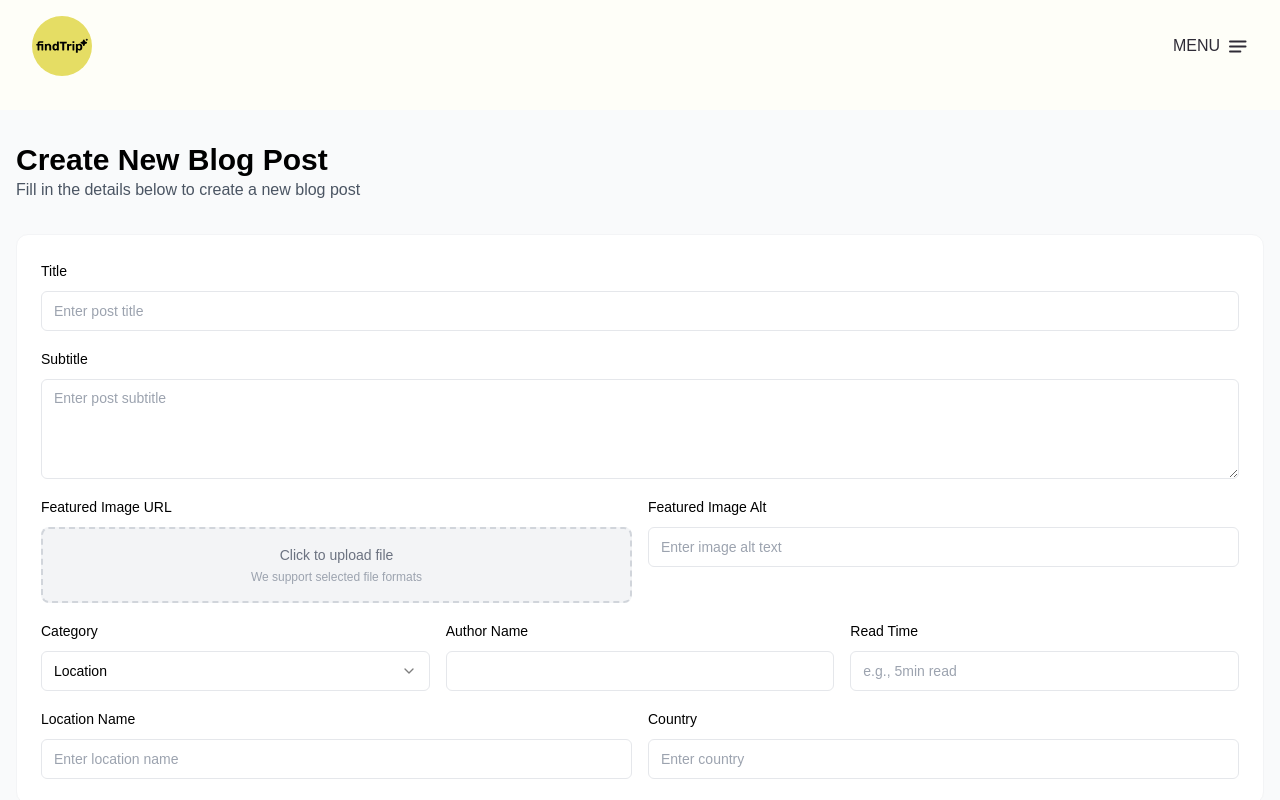
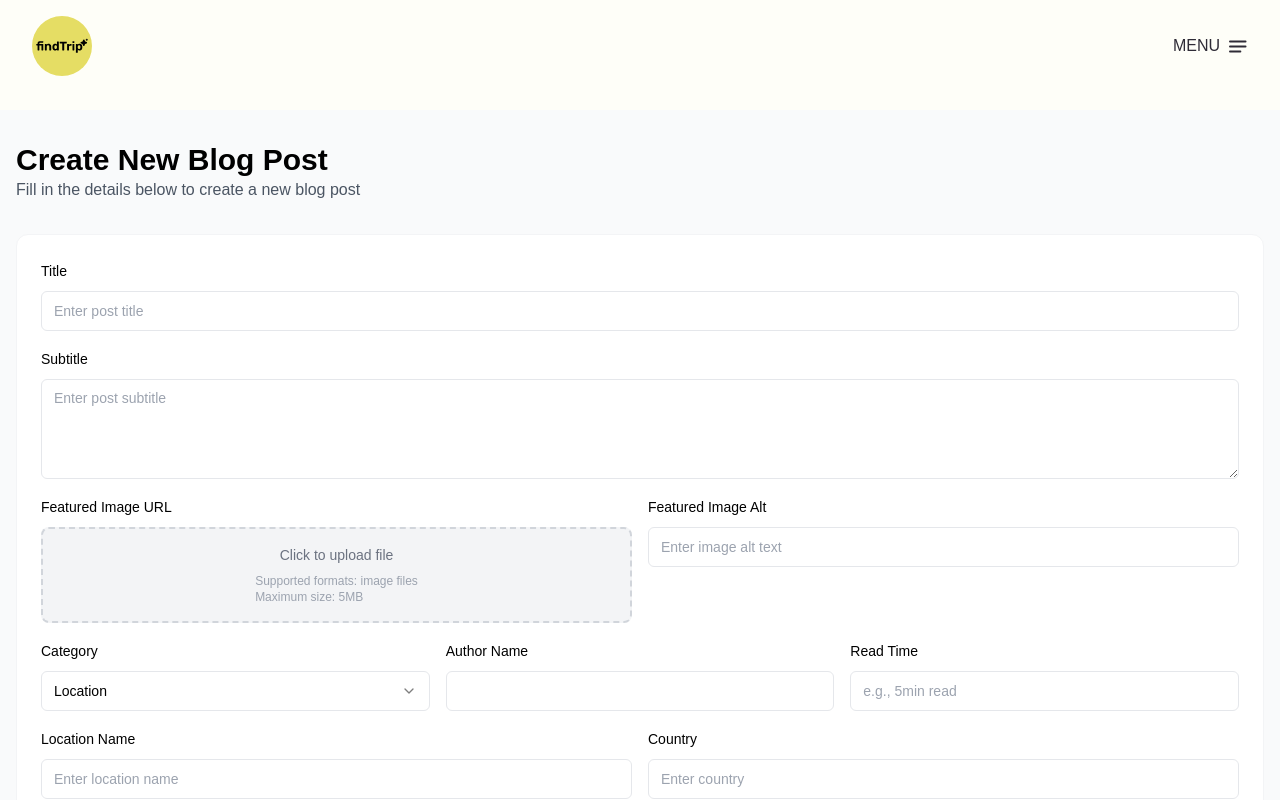
Before and after one commit to travel-planner-portal/travel-planner-nextjs, a Next.js app: page /admin/create-post in a window 1280 px wide. Built offline with nearby package versions, Linux system fonts and the light colour scheme; a web font is replaced by a local one.

Commit message:
small fix

```diff
--- a/src/components/admin/CreatePostForm.js
+++ b/src/components/admin/CreatePostForm.js
@@ -215,10 +215,13 @@ export default function CreatePostForm() {
                     featuredImage: {
                       ...prev.featuredImage,
                       file: file,
-                      url: URL.createObjectURL(file)
+                      url: file ? URL.createObjectURL(file) : ""
                     }
                   }));
                 }}
+                accept="image/*"
+                maxSize={5}
+                required={true}
               />
             </div>
             <div className="space-y-2">
@@ -237,15 +240,16 @@ export default function CreatePostForm() {
             <div className="space-y-2">
               <label className="text-sm font-medium">Category</label>
               <Select
+                className="bg-white"
                 value={formData.category}
                 onValueChange={(value) =>
                   setFormData((prev) => ({ ...prev, category: value }))
                 }
               >
-                <SelectTrigger>
+                <SelectTrigger className="bg-white">
                   <SelectValue placeholder="Select category" />
                 </SelectTrigger>
-                <SelectContent>
+                <SelectContent className="bg-white">
                   <SelectItem value="LOCATION">Location</SelectItem>
                   <SelectItem value="FEATURED">Featured</SelectItem>
                   <SelectItem value="INSIGHT">Insight</SelectItem>
@@ -366,10 +370,13 @@ export default function CreatePostForm() {
                     onFileSelect={(file) => {
                       handleSectionChange(index, 'image', {
                         file: file,
-                        url: URL.createObjectURL(file),
+                        url: file ? URL.createObjectURL(file) : "",
                         alt: section.image.alt
                       });
                     }}
+                    accept="image/*"
+                    maxSize={5}
+                    required={true}
                   />
                 </div>
                 <div className="space-y-2">
--- a/src/components/global/FileUploader/index.jsx
+++ b/src/components/global/FileUploader/index.jsx
@@ -1,42 +1,111 @@
 "use client"
 import React, { useState } from "react";
+import { AlertCircle } from "lucide-react";
 
-const FileUploader = ({ value, onFileSelect, accept = "" }) => {
+const FileUploader = ({
+    value,
+    onFileSelect,
+    accept = "image/*",
+    maxSize = 5, // max size in MB
+    required = false
+}) => {
     const [selectedFileName, setSelectedFileName] = useState("");
+    const [error, setError] = useState("");
     const uniqueId = `file-upload-${Math.random().toString(36).substr(2, 9)}`;
+
+    const validateFile = (file) => {
+        // Reset error
+        setError("");
+
+        // Check if file exists when required
+        if (!file && required) {
+            setError("Please select a file");
+            return false;
+        }
+
+        if (!file) return true; // Skip other validations if file is optional and not provided
+
+        // Check file size (convert maxSize to bytes)
+        const maxSizeInBytes = maxSize * 1024 * 1024;
+        if (file.size > maxSizeInBytes) {
+            setError(`File size must be less than ${maxSize}MB`);
+            return false;
+        }
+
+        // Check file type
+        if (accept && !file.type.match(accept.replace(/\*/g, '.*'))) {
+            setError(`Please select a valid file type (${accept})`);
+            return false;
+        }
+
+        return true;
+    };
 
     const handleFileChange = (event) => {
         const file = event.target.files?.[0];
+        setError(""); // Reset error on new selection
+
         if (file) {
+            if (validateFile(file)) {
                 setSelectedFileName(file.name);
                 if (onFileSelect) {
                     onFileSelect(file);
+                }
+            } else {
+                event.target.value = ''; // Reset input
+                setSelectedFileName("");
+                if (onFileSelect) {
+                    onFileSelect(null);
+                }
             }
         }
     };
 
     return (
-        <div className="flex flex-col items-center justify-center w-full p-4 border-2 border-dashed border-gray-300 rounded-lg bg-gray-100">
+        <div className="w-full space-y-2">
+            <div
+                className={`flex flex-col items-center justify-center w-full p-4 border-2 border-dashed rounded-lg bg-gray-100
+                    ${error ? 'border-red-500' : 'border-gray-300'}
+                    ${!error && selectedFileName ? 'border-green-500' : ''}
+                `}
+            >
                 <label
                     htmlFor={uniqueId}
-                className="flex flex-col items-center justify-center cursor-pointer"
+                    className="flex flex-col items-center justify-center cursor-pointer w-full"
                 >
+                    <div className="flex flex-col items-center justify-center gap-2">
                         <p className="text-sm text-gray-500">
                             {selectedFileName
                                 ? `Selected File: ${selectedFileName}`
                                 : "Click to upload file"}
                         </p>
-                <span className="text-xs text-gray-400 mt-1">
-                    {!selectedFileName && "We support selected file formats"}
+                        <span className="text-xs text-gray-400">
+                            {!selectedFileName && (
+                                <>
+                                    Supported formats: {accept.replace('/*', ' files')}
+                                    <br />
+                                    Maximum size: {maxSize}MB
+                                </>
+                            )}
                         </span>
+                    </div>
                     <input
                         id={uniqueId}
                         type="file"
                         accept={accept}
                         className="hidden"
                         onChange={handleFileChange}
+                        required={required}
                     />
                 </label>
+            </div>
+
+            {error && (
+                <div className="flex items-center gap-2 text-red-500 text-sm">
+                    <AlertCircle className="h-4 w-4" />
+                    <span>{error}</span>
+                </div>
+            )}
         </div>
     );
 };
```
Lines whose indentation alone changed are shown as unchanged.
